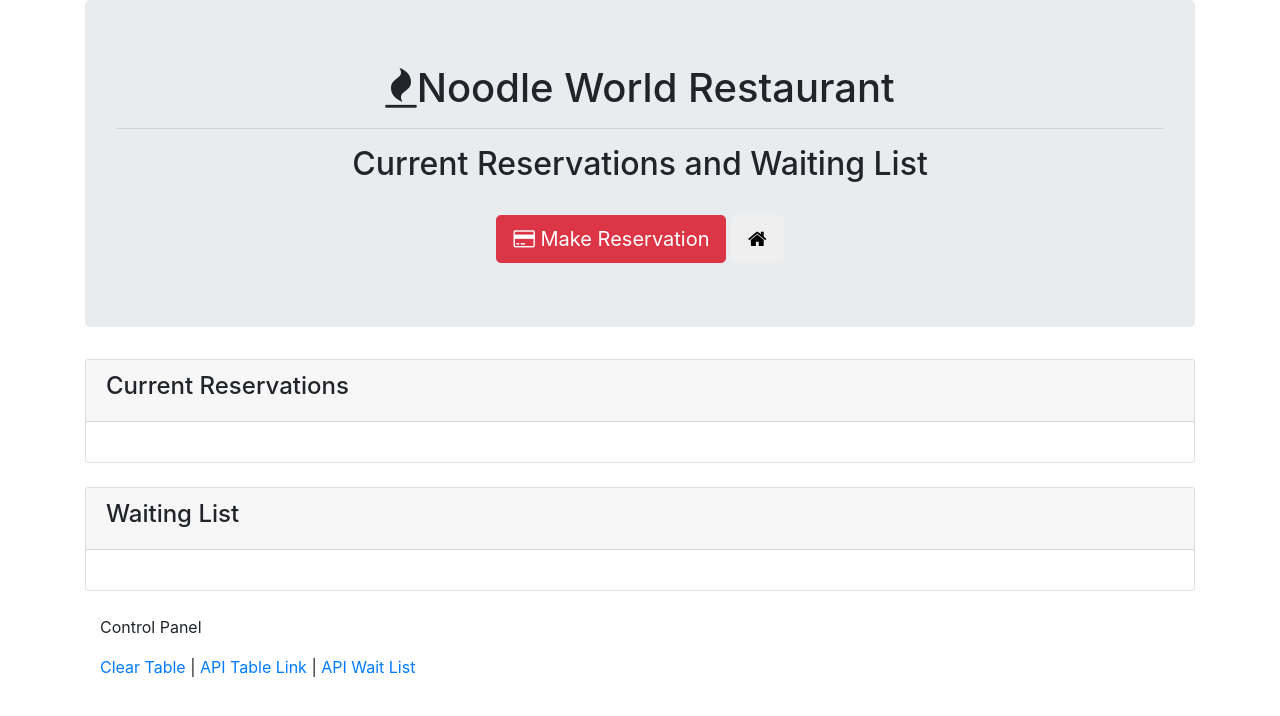
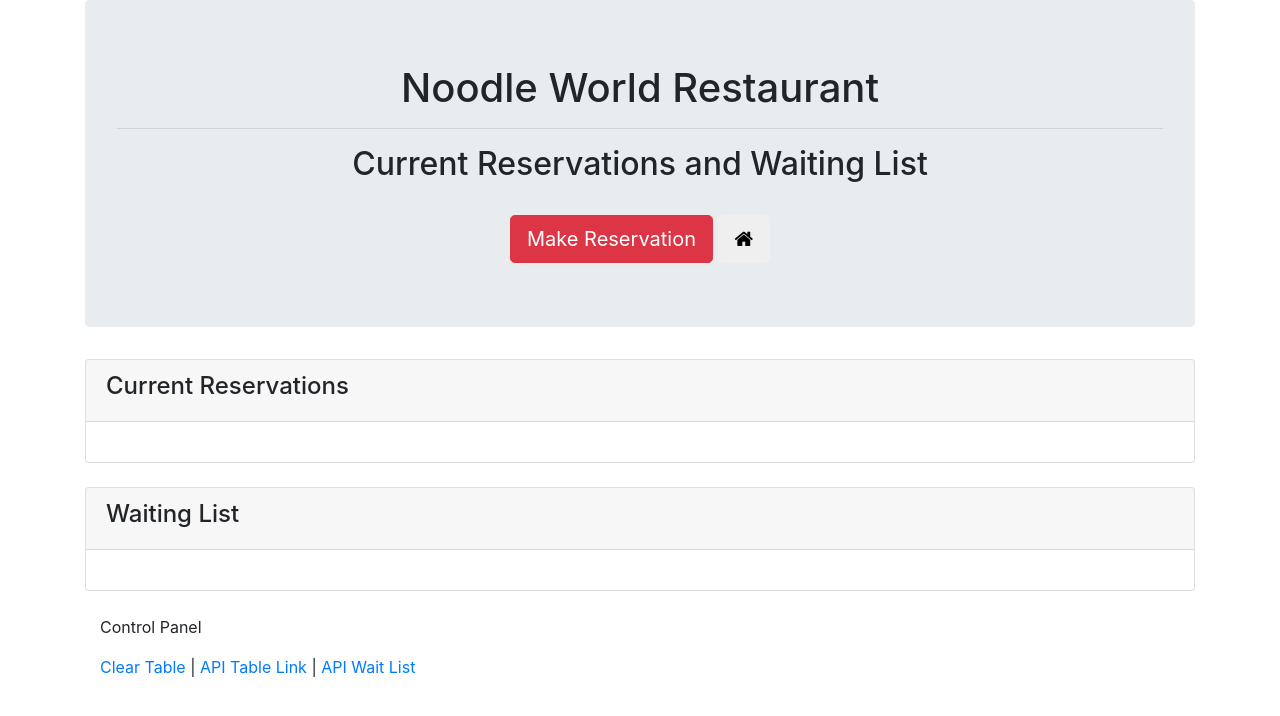
Before and after one commit to wparks08/express-mini-project, a plain HTML site: page tables.html in a window 1280 px wide. Drawn offline with nearby package versions, Linux system fonts and the light colour scheme.

Commit message:
tables edited

```diff
--- a/tables.html
+++ b/tables.html
@@ -15,13 +15,13 @@
 <body>
     <div class="container">
         <div class="jumbotron">
-            <h1 class="text-center"><span class="fa fa-fire"></span>Noodle World Restaurant</h1>
+            <h1 class="text-center">Noodle World Restaurant</h1>
             <hr>
             <h2 class="text-center">Current Reservations and Waiting List</h2>
             <br>
 
             <div class="text-center">
-                <a href="/reserve"><button class="btn btn-lg btn-danger"><span class="fa fa-credit-card"></span> Make
+                <a href="/new.html"><button class="btn btn-lg btn-danger"> Make
                         Reservation</button></a>
                 <a href="/"><button class="btn btn-lg btn-default"><span class="fa fa-home"></span></button></a>
             </div>
```
